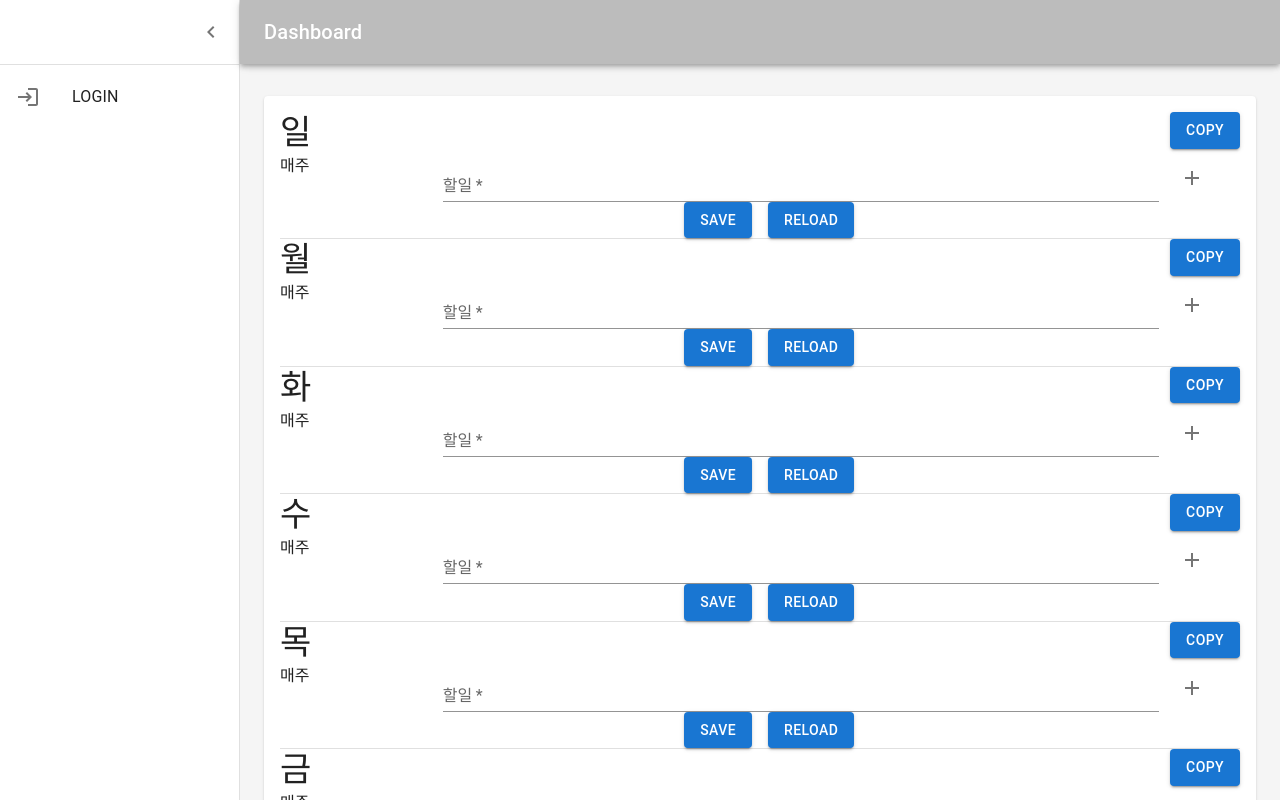
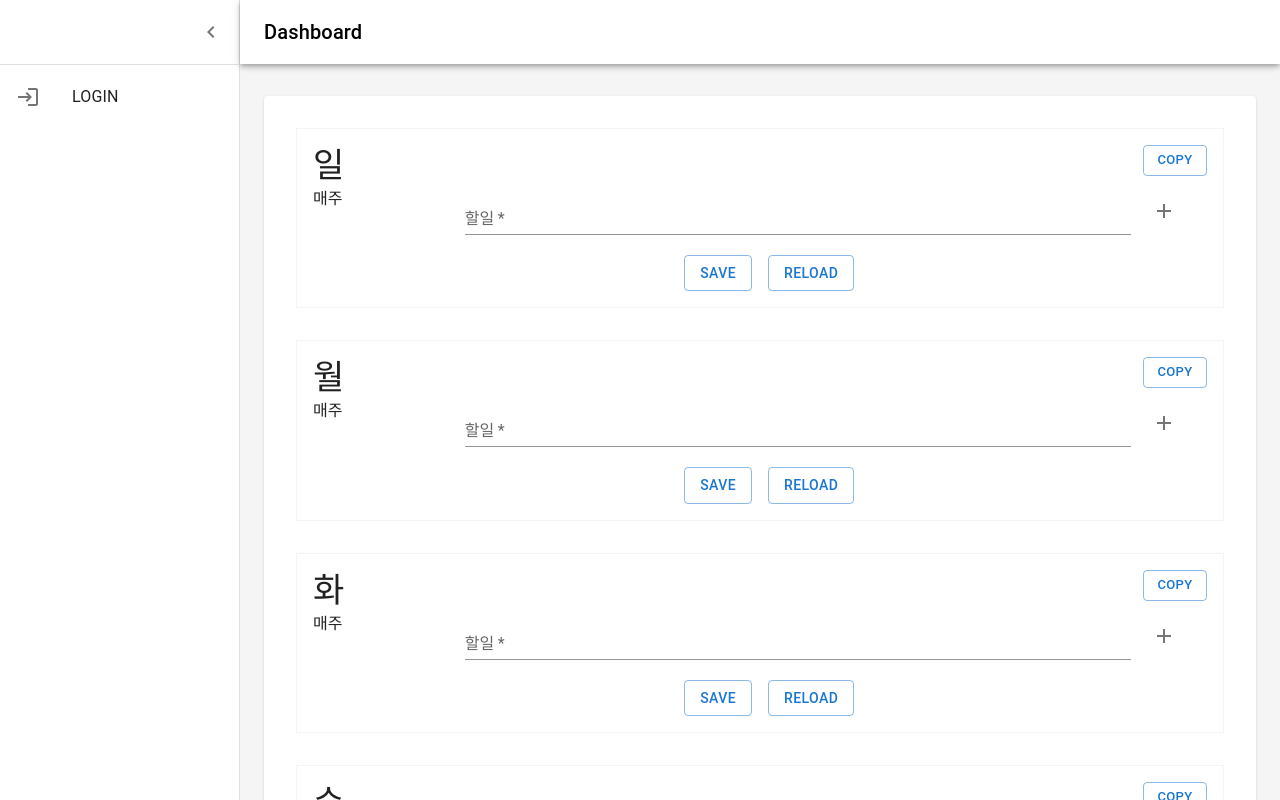
Before and after one commit to nacamp/js-react-works, a React (Create React App) app: page /routine in a window 1280 px wide. Built offline with nearby package versions, Linux system fonts and the light colour scheme.

Commit message:
컬러, 마진 변경

```diff
--- a/src/Dashboard.tsx
+++ b/src/Dashboard.tsx
@@ -28,6 +28,7 @@ import TodoTemplatePage from './components/TodoTemplate';
 import SignIn from './components/SignIn';
 import RoutineTodo from './components/RoutineTodo';
 import path from 'path';
+
 
 
 function Copyright(props: any) {
@@ -105,9 +106,10 @@ function DashboardContent() {
     <ThemeProvider theme={mdTheme}>
       <Box sx={{ display: 'flex' }}>
         <CssBaseline />
-        <AppBar style={{ background: '#bcbcbc' }} position="absolute" open={open}>
+        <AppBar sx={{ bgcolor: 'white' }} position="absolute" open={open}>
           <Toolbar
             sx={{
+              color: 'black',
               pr: '24px', // keep right padding when drawer closed
             }}
           >
@@ -156,7 +158,7 @@ function DashboardContent() {
           <List component="nav">
 
             <MainListItems />
-{/*
+            {/*
             <Divider sx={{ my: 1 }} />
             {secondaryListItems} */}
           </List>
@@ -180,10 +182,10 @@ function DashboardContent() {
                 <Paper sx={{ p: 2, display: 'flex', flexDirection: 'column' }}>
                   <Routes>
                     <Route path='/' element={<Orders />} />
-                    <Route path='/todos' element={<TodoTemplatePage/>} />
-                    <Route path='/routine' element={<RoutineTodo/>} />
-                    <Route path='/login' element={<SignIn/>} />
-                    <Route path='/todos/:id' element={<TodoTemplatePage/>} />
+                    <Route path='/todos' element={<TodoTemplatePage />} />
+                    <Route path='/routine' element={<RoutineTodo />} />
+                    <Route path='/login' element={<SignIn />} />
+                    <Route path='/todos/:id' element={<TodoTemplatePage />} />
                     <Route path='' element={<Orders />} />
                   </Routes>
                   {/* <Orders /> */}
--- a/src/components/RoutineTodo.tsx
+++ b/src/components/RoutineTodo.tsx
@@ -1,6 +1,6 @@
-import {Divider, Typography}  from '@mui/material';
-
-import {TodoTemplate}  from './TodoTemplate'
+import { Divider, Typography } from '@mui/material';
+import Box from '@mui/material/Box';
+import { TodoTemplate } from './TodoTemplate'
 import { useGetTodo, usePutTodo, usePostTodo, useGetRoutine, usePutRoutine, usePostRoutine } from '../hooks/api';
 
 interface IRoutineTitle {
@@ -14,27 +14,21 @@ function RoutineTitle(props: IRoutineTitle) {
     );
 };
 
-
-
 function RoutineTodo() {
-
+    const RoutineList = [
+        { id: 0, name: '일' }, { id: 1, name: '월' }, { id: 2, name: '화' }, { id: 3, name: '수' }, { id: 4, name: '목' }, { id: 5, name: '금' }, { id: 6, name: '토' },
+    ];
     return (
         <>
-            <TodoTemplate id={0} name='일' onGet={useGetRoutine} onPut={usePutRoutine} onPost={usePostRoutine} routineLabel='매주'><RoutineTitle name='일' /></TodoTemplate>
-            <Divider/>
-            <TodoTemplate id={1} name='월' onGet={useGetRoutine} onPut={usePutRoutine} onPost={usePostRoutine} routineLabel='매주'><RoutineTitle name='월' /></TodoTemplate>
-            <Divider/>
-            <TodoTemplate id={2} name='화' onGet={useGetRoutine} onPut={usePutRoutine} onPost={usePostRoutine} routineLabel='매주'><RoutineTitle name='화' /></TodoTemplate>
-            <Divider/>
-            <TodoTemplate id={3} name='수' onGet={useGetRoutine} onPut={usePutRoutine} onPost={usePostRoutine} routineLabel='매주'><RoutineTitle name='수' /></TodoTemplate>
-            <Divider/>
-            <TodoTemplate id={4} name='목' onGet={useGetRoutine} onPut={usePutRoutine} onPost={usePostRoutine} routineLabel='매주'><RoutineTitle name='목' /></TodoTemplate>
-            <Divider/>
-            <TodoTemplate id={5} name='금' onGet={useGetRoutine} onPut={usePutRoutine} onPost={usePostRoutine} routineLabel='매주'><RoutineTitle name='금' /></TodoTemplate>
-            <Divider/>
-            <TodoTemplate id={6} name='토' onGet={useGetRoutine} onPut={usePutRoutine} onPost={usePostRoutine} routineLabel='매주'><RoutineTitle name='토' /></TodoTemplate>
+            {RoutineList.map((row) => (
+                <Box sx={{ m: 2, p: 2, border: 1, borderColor: '#f4f4f4' }}>
+                    <TodoTemplate id={row.id} name={row.name} onGet={useGetRoutine} onPut={usePutRoutine} onPost={usePostRoutine} routineLabel='매주'>
+                        <RoutineTitle name={row.name} />
+                    </TodoTemplate>
+                </Box>
+            ))}
         </>
-    )
+    );
+}
 
-}
 export default RoutineTodo;
--- a/src/components/TodoTemplate.tsx
+++ b/src/components/TodoTemplate.tsx
@@ -86,7 +86,7 @@ function TodoCreate({ onTodoCreate, routineLabel }: ITodoCreate) {
 
                 <Grid item xs={2}>
                     {!routineLabel &&
-                        <FormControl variant="standard" sx={{ m: 1, mt:2, minWidth: 100 }}>
+                        <FormControl variant="standard" sx={{ m: 1, mt: 2, minWidth: 100 }}>
                             <Select
                                 value={label}
                                 label="분류"
@@ -124,8 +124,8 @@ interface ITodoTitle {
 }
 function TodoTitle(props: ITodoTitle) {
     return (
-        <Typography variant='h4'>
-            {dayjs(String(props.id)).format('YYYY년MM월DD일')}
+        <Typography variant='h5'>
+            {dayjs(String(props.id)).format('YYYY년 MM월 DD일')}
         </Typography>
     );
 };
@@ -284,7 +284,7 @@ function TodoTemplate(props: ITodoTemplate) {
                 </Grid>
                 <Grid item xs={2} >
                     <Box display="flex" justifyContent="flex-end">
-                        <Button variant="contained" onClick={(e) => handleCopy(e, "clicked")}>copy</Button>
+                        <Button size='small' variant="outlined" onClick={(e) => handleCopy(e, "clicked")}>copy</Button>
                     </Box>
                 </Grid>
             </Grid>
@@ -313,15 +313,15 @@ function TodoTemplate(props: ITodoTemplate) {
                 </TableBody>
             </Table>
             <TodoCreate onTodoCreate={handleTodoCreate} routineLabel={props.routineLabel} />
-            <Grid container spacing={2} >
+            <Grid container spacing={2} sx={{ mt: 0.5 }} >
                 <Grid item xs={6}>
                     <Box display="flex" justifyContent="flex-end">
-                        <Button variant="contained" onClick={(e) => handleSave(e, "clicked")}>save</Button>
+                        <Button variant="outlined" onClick={(e) => handleSave(e, "clicked")}>save</Button>
                     </Box>
                 </Grid>
                 <Grid item xs={6} >
                     <Box display="flex" justifyContent="flex-start">
-                        <Button variant="contained" onClick={(e) => handleReload(e, "clicked")}>reload</Button>
+                        <Button variant="outlined" onClick={(e) => handleReload(e, "clicked")}>reload</Button>
                     </Box>
                 </Grid>
             </Grid>
```
